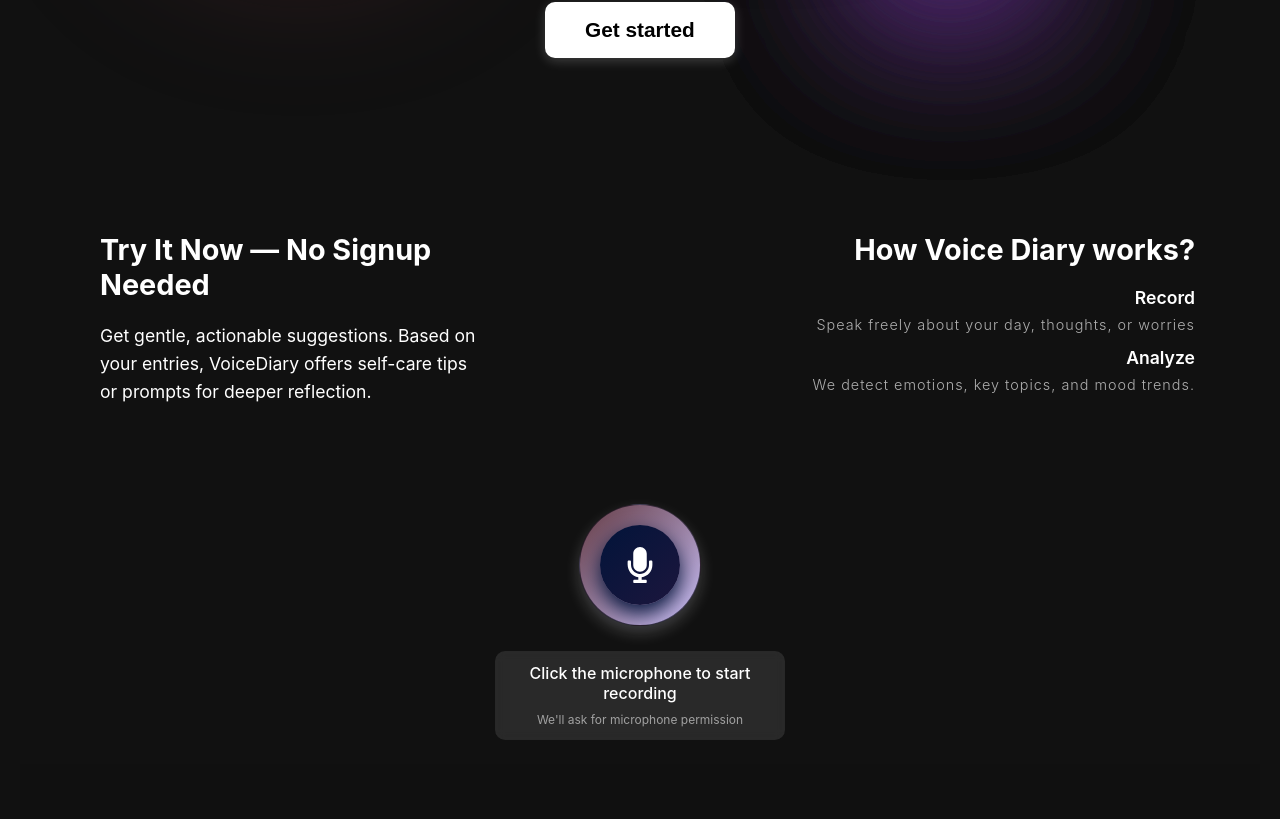
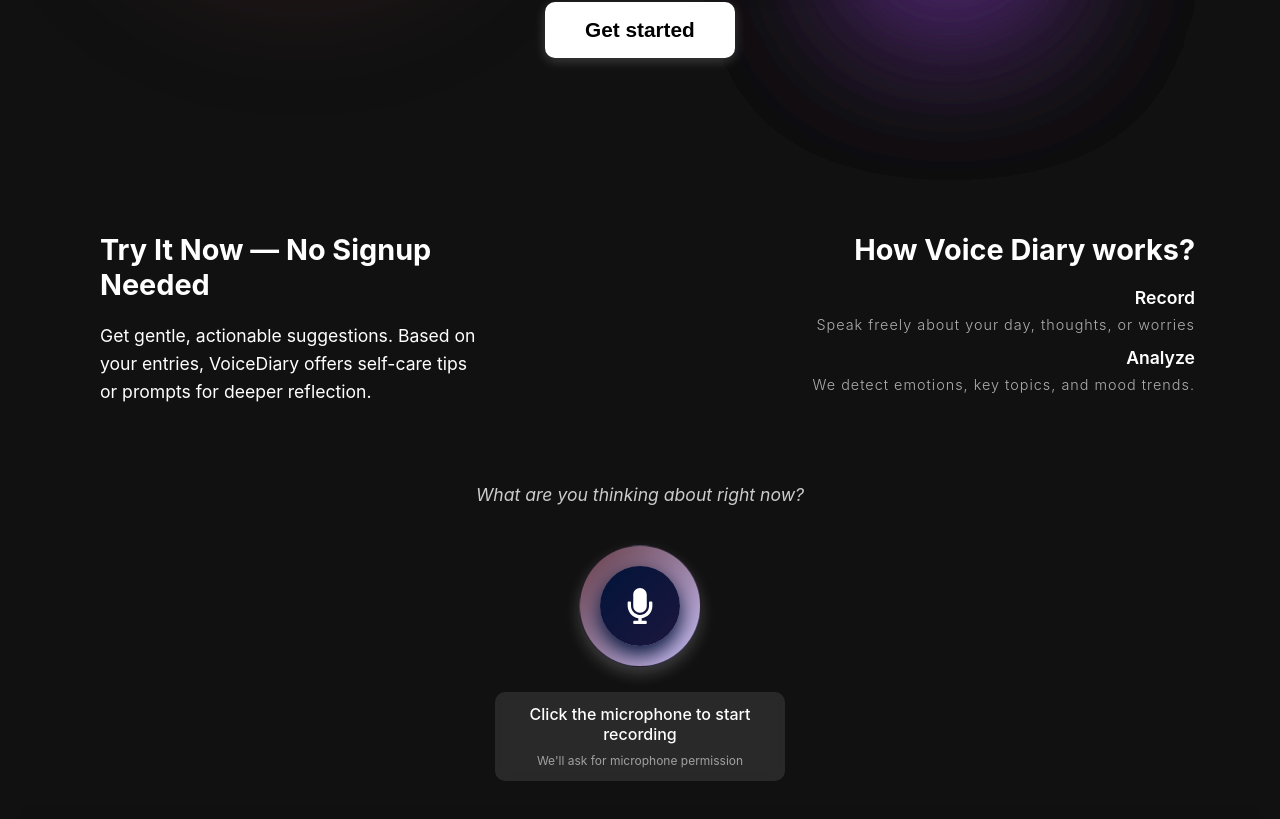
Before and after one commit to olesia8novoselova/VoiceDiary, a React (Create React App) app in the folder frontend/: page /onboarding in a window 1280 px wide. Shown: the part 722-1541 px from the top of the page. Built offline with nearby package versions, Linux system fonts and the light colour scheme.

Commit message:
frontend: added promts for user before record

```diff
--- a/frontend/src/pages/OnboardingPage.css
+++ b/frontend/src/pages/OnboardingPage.css
@@ -390,3 +390,24 @@ svg {
     max-width: 100%;
   }
 }
+
+
+.prompt-message {
+  text-align: center;
+  margin-bottom: 20px;
+  font-size: 1.1rem;
+  color: #ccc;
+  font-style: italic;
+  animation: fadeIn 1.2s ease-in-out;
+}
+
+@keyframes fadeIn {
+  from {
+    opacity: 0;
+    transform: translateY(10px);
+  }
+  to {
+    opacity: 1;
+    transform: translateY(0);
+  }
+}
--- a/frontend/src/pages/OnboardingPage.jsx
+++ b/frontend/src/pages/OnboardingPage.jsx
@@ -1,17 +1,37 @@
-import React, { useState } from "react";
+import React, { useState, useEffect } from "react";
+
 import AudioRecorder from "../features/recordings/components/AudioRecorder";
 import WaveAnimation from "../features/recordings/components/WaveAnimation";
 import Header from "../features/Header/Header";
 import "./OnboardingPage.css";
 
+
+const prompts = [
+  "How was your day?",
+  "What did you feel today?",
+  "What made you happy or upset?",
+  "What are you thinking about right now?",
+  "What events were important to you today?",
+  "Is there anything you'd like to let go of?",
+  "What are you proud of today?",
+  "What caused you stress or anxiety?",
+];
+
+
+
 function OnboardingPage() {
   const [isRecording, setIsRecording] = useState(false);
 
+  const [currentPrompt, setCurrentPrompt] = useState("");
   const scrollToRecord = (e) => {
     e.preventDefault();
     const recordSection = document.getElementById("record");
     recordSection?.scrollIntoView({ behavior: "smooth" });
   };
+    useEffect(() => {
+    const randomIndex = Math.floor(Math.random() * prompts.length);
+    setCurrentPrompt(prompts[randomIndex]);
+  }, [])
 
   return (
     <div className="container">
@@ -81,6 +101,9 @@ function OnboardingPage() {
       </section>
 
       <div id="record" className="record-section-container">
+        <div className="prompt-message">
+          <p>{currentPrompt}</p>
+        </div>
         <AudioRecorder setIsRecording={setIsRecording} />
       </div>
       <WaveAnimation className="wave-container" isRecording={isRecording} />
```
Also changed, not shown: frontend/src/pages/Results.css (added), frontend/src/pages/Results.jsx (added).
